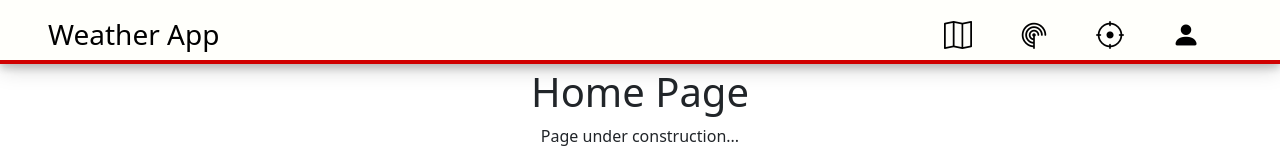
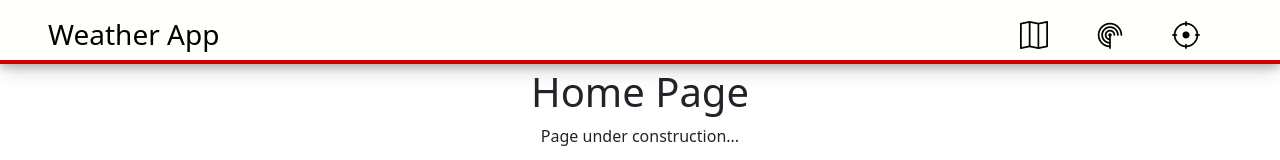
Before and after one commit to sgiraldo2/weather-app, a Nuxt app: page / in a window 1280 px wide. Shown: the top 160 px of the page. Built offline with nearby package versions, Linux system fonts and the light colour scheme.

Commit message:
Remove profile link

```diff
--- a/components/Navbar.vue
+++ b/components/Navbar.vue
@@ -9,7 +9,6 @@
         <NuxtLink to="/map" class="navbar-brand px-3 bi bi-map fs-3"></NuxtLink>
         <NuxtLink to="/radar" class="navbar-brand px-3 bi bi-radar fs-3"></NuxtLink>
         <NuxtLink to="/my-location" class="navbar-brand px-3 bi bi-crosshair fs-3"></NuxtLink>
-        <NuxtLink to="/profile" class="navbar-brand px-3 bi bi-person-fill fs-3"></NuxtLink>
       </div>
     </div>
   </nav>
```
